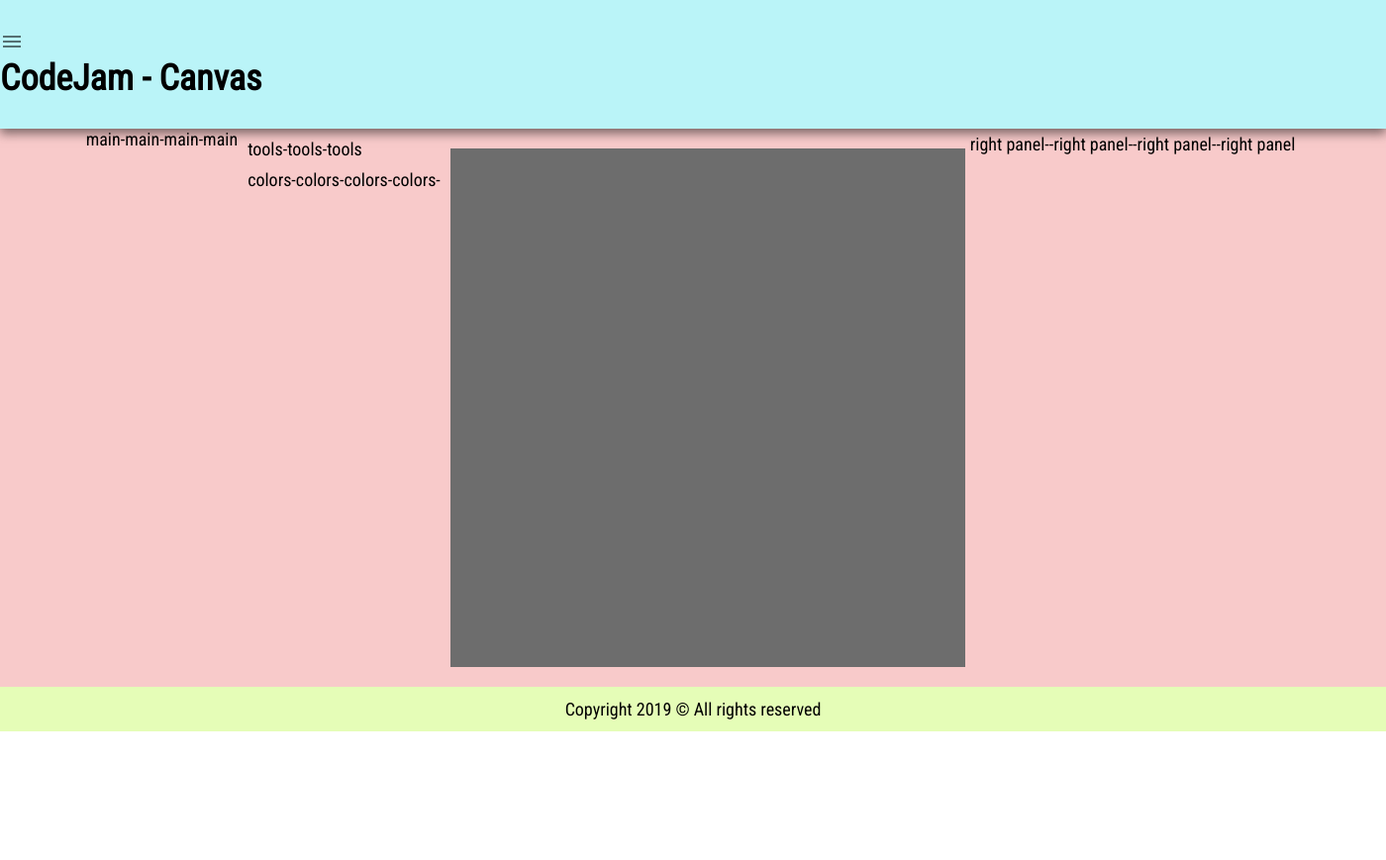
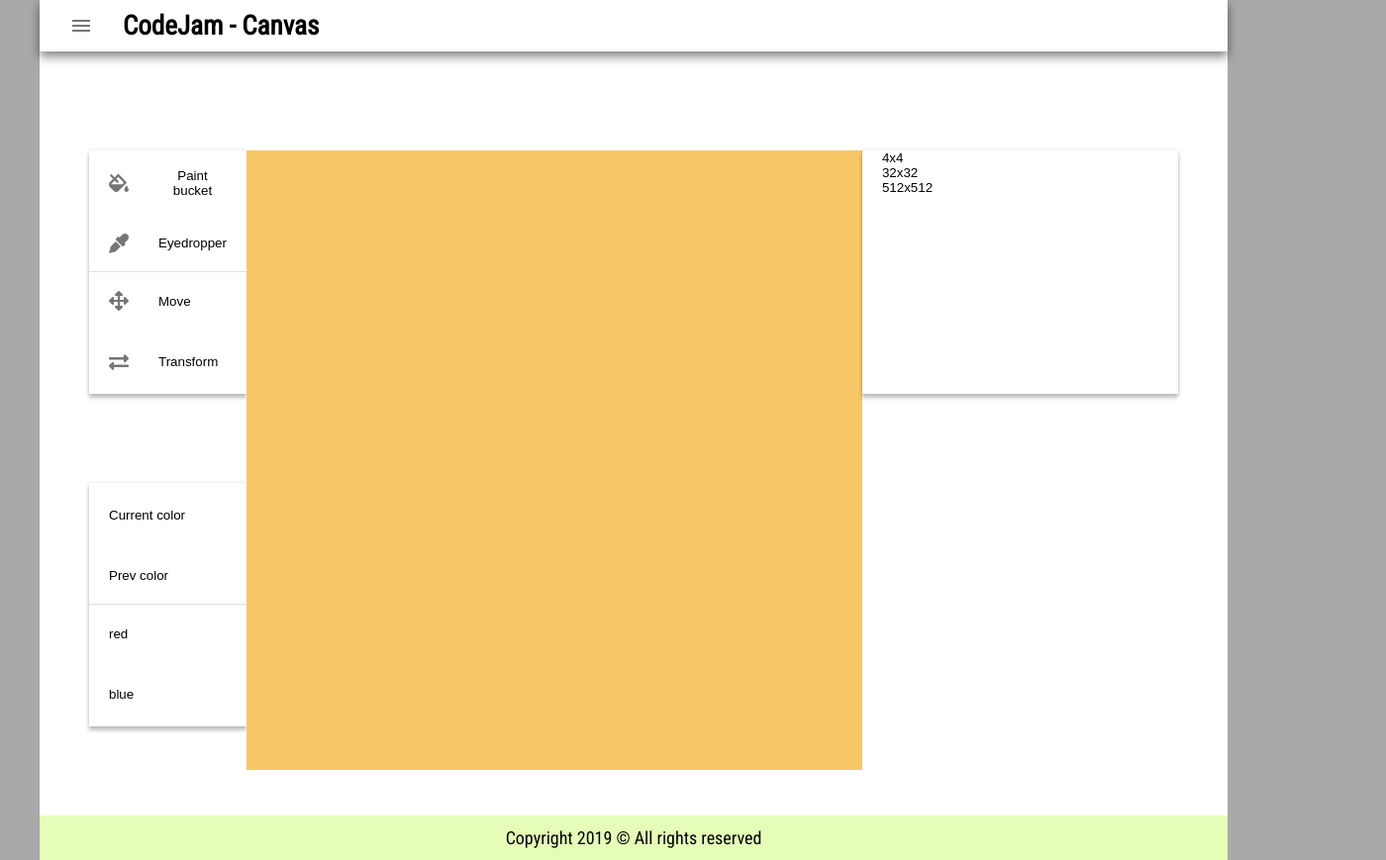
Before and after one commit to SergSmith64/codejam-canvas, a plain HTML site: page index.html in a window 1280 px wide. Shown: the whole page at 99% size, 1400 px wide, since content can reach past the window. Before the commit the page ends 800 px from the top, so only its background shows below. Drawn offline with Linux system fonts and the light colour scheme.

Commit message:
feat: add style panel

```diff
--- a/css/style.sass
+++ b/css/style.sass
@@ -6,42 +6,101 @@
 body
   font-family: "Roboto Condensed", sans-serif
   font-size: 18px
+  background-color: darkgrey
 
 .wrapper
   margin: 0 auto
-  width: 1400px
+  width: 1200px
+  height: auto
+  display: flex
+  flex-direction: column
+  background-color: #FFF
   // min-width: 320px
-  background-color: rgb(248, 202, 202)
+  // background-color: rgb(248, 202, 202)
 
 
 header
-  padding-top: 30px
-  padding-bottom: 30px
-  background-color: #baf4f8
+  padding-top: 10px
+  padding-bottom: 10px
+  padding-left: 30px
+  padding-right: 30px
+  display: flex
+  // background-color: #baf4f8
   box-shadow: 0 5px 10px rgba(0,0,0,0.5)
+  h1
+    font-size: 1.5em
+  img
+    padding-right: 30px
 
 
 .main-container
   display: flex
-  justify-content: center
+  justify-content: space-between
+  align-items: flex-start
+  padding: 100px 50px 0
+  // padding-left: 30px
+  // padding-right: 30px
 
 .main-left-panel
-  padding: 5px
+  // display: flex
+  // flex-direction: column
+  // justify-content: space-evenly
+  // padding: 5px
 
-.main-left-panel__tools
-  padding: 5px
+.main-left-panel__tools,
+.main-left-panel__colors,
+.main-right-panel
+  display: flex
+  flex-direction: column
+  width: 100%
+  height: 246px
+  margin-bottom: 90px
+  background: #FFFFFF
+  box-shadow: 0px 4px 4px rgba(0, 0, 0, 0.24), 0px 0px 4px rgba(0, 0, 0, 0.12)
 
-.main-left-panel__colors
-  padding: 5px
 
 .main-canvas
-  margin-top: 20px
+  // margin-top: 20px
   margin-bottom: 20px
   background-color: #6d6d6d
 
-.main-right-panel
-  padding: 5px
+
+
+  padding: 55px
+  background-color: #f7c865
+
+.main-left-panel__tools button,
+.main-left-panel__colors button,
+.main-right-panel button
+  display: flex
+  align-items: center
+  padding: 0 20px
+  background-color: #FFF
+  width: 100%
+  cursor: pointer
+  border: 0
+
+.main-left-panel__tools button img
+  margin-right: 30px
+
+#paint-bucket,
+#transform,
+#current,
+#blue
+  height: 65px
+
+#eyedropper,
+#move,
+#previous,
+#red
+  height: 58px
+
+#eyedropper,
+#previous
+  border-bottom: 1px solid rgba(0, 0, 0, 0.12)
 
 .footer
   padding: 12px
+  padding-left: 30px
+  padding-right: 30px
   background-color: #e5fdb7
--- a/index.html
+++ b/index.html
@@ -16,16 +16,45 @@
     </header>
 
     <main class="main-container">
-        main-main-main-main
 
       <div class="main-left-panel">
-          <div class="main-left-panel__tools">tools-tools-tools</div>
-          <div class="main-left-panel__colors">colors-colors-colors-colors-</div>
+          <div class="main-left-panel__tools">
+            <button id="paint-bucket"><img src="./assets/paint-bucket.svg" alt="paint-bucket">Paint bucket</button>
+            <button id="eyedropper"><img src="./assets/eyedropper.svg" alt="eye-dropper">Eyedropper</button>
+            <button id="move"><img src="./assets/movie.svg" alt="movie">Move</button>
+            <button id="transform"><img src="./assets/transform.svg" alt="transform">Transform</button>
+          </div>
+          <div class="main-left-panel__colors">
+            <button id="current">
+              <p></p>Current color
+          </button>
+          <button id="previous">
+              <p></p>Prev color
+          </button>
+          <button id="red">
+              <p></p>red
+          </button>
+          <button id="blue">
+              <p></p>blue
+          </button>
+          </div>
       </div>
+
       <div class="main-canvas">
-          <canvas id="pixel" width="520" height="520"></canvas>
+          <canvas id="pixel" width="512" height="512"></canvas>
       </div>
-      <div class="main-right-panel">right panel--right panel--right panel--right panel</div>
+
+      <div class="main-right-panel">
+        <button id="four">
+          <p></p>4x4
+        </button>
+        <button id="thirty-two">
+          <p></p>32x32
+        </button>
+        <button id="five-hundred-twelve">
+          <p></p>512x512
+        </button>
+      </div>
 
     </main>
 
```
Also changed, not shown: assets/eyedropper.svg (added), assets/movie.svg (added), assets/paint-bucket.svg (added), assets/transform.svg (added), css/style.css, 1 other file.
